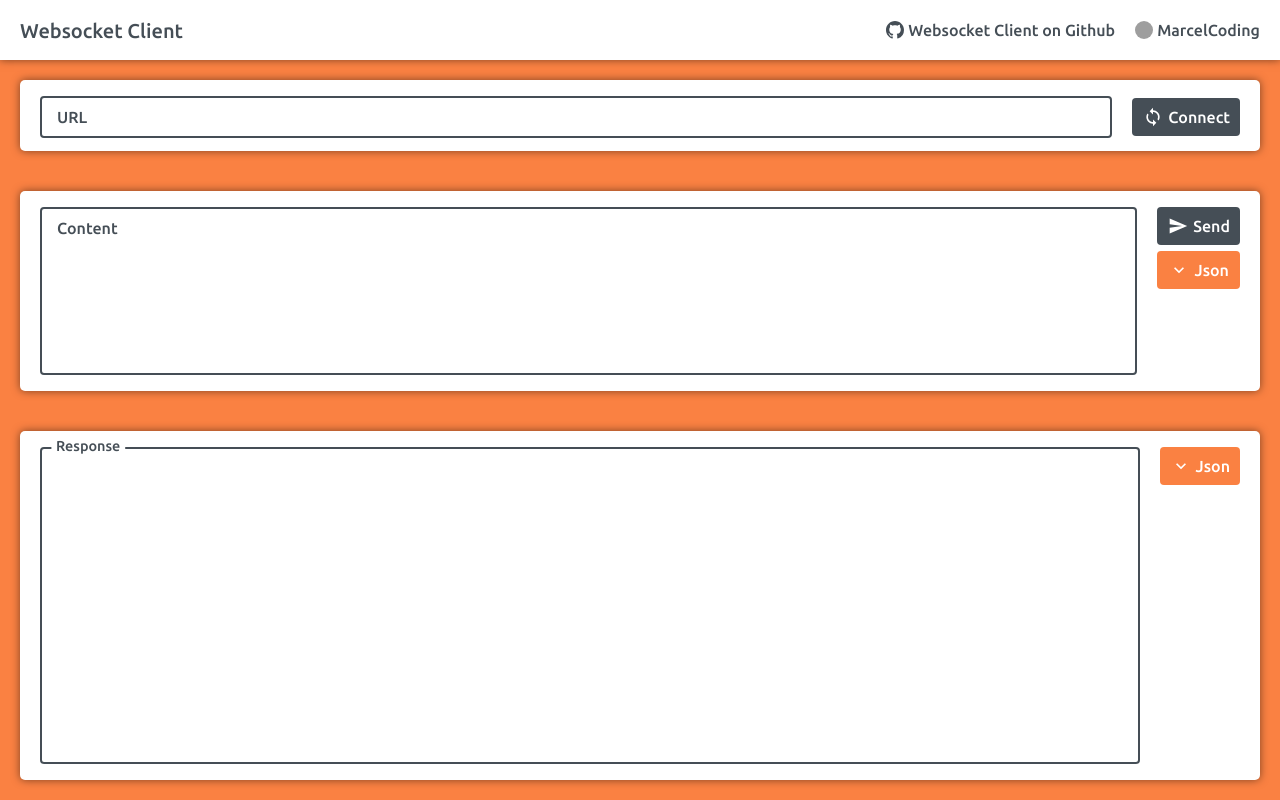
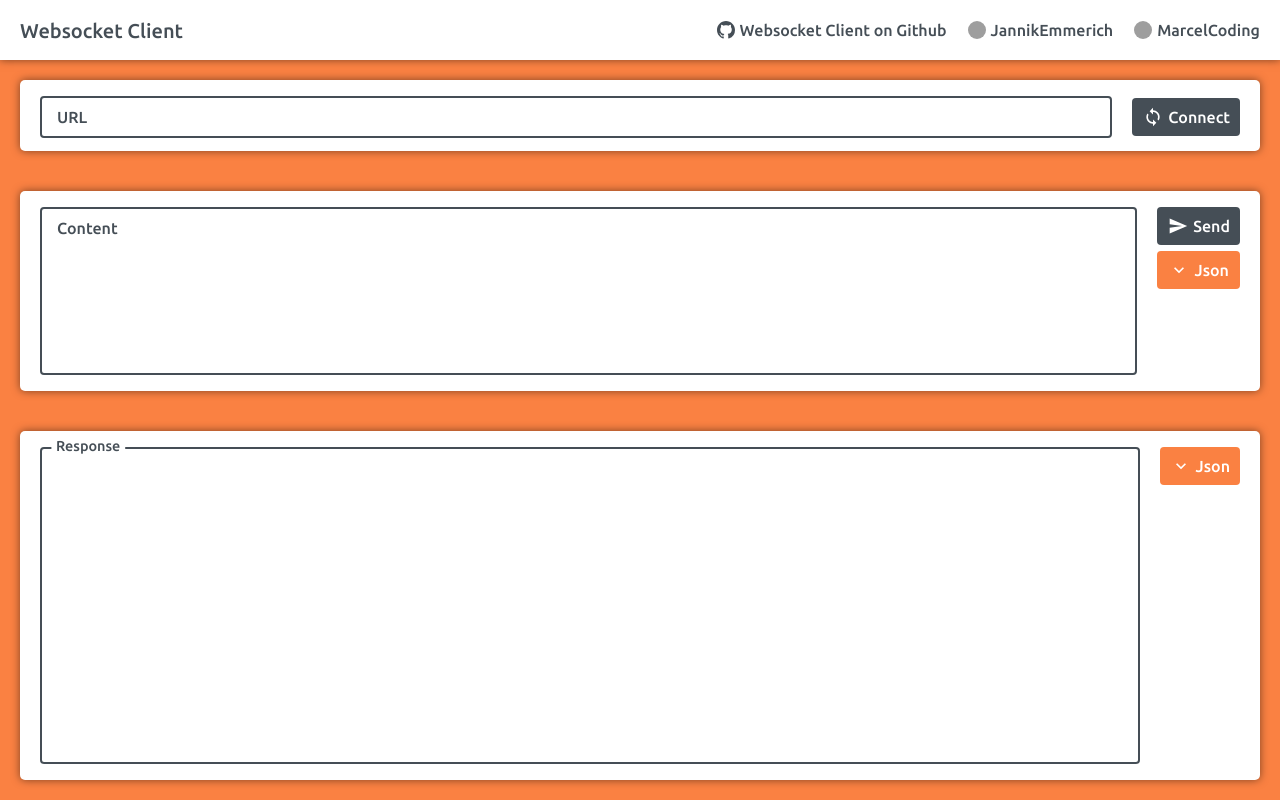
Before and after one commit to JannikEmmerich/websocket-client, an Angular app: page / in a window 1280 px wide. Built offline with nearby package versions, Linux system fonts and the light colour scheme; grey boxes are pictures that could not be loaded.

Commit message:
Updated Header

```diff
--- a/src/app/header/header.component.html
+++ b/src/app/header/header.component.html
@@ -2,12 +2,17 @@
   <div class="group">
     <h1>Websocket Client</h1>
   </div>
-  <div class="group"><a href="https://github.com/MarcelCoding/websocket-client" target="_blank">
-    <div class="icon">
-      <app-icon-github></app-icon-github>
-    </div>
-    <span>Websocket Client on Github</span>
-  </a>
+  <div class="group">
+    <a href="https://github.com/MarcelCoding/websocket-client" target="_blank">
+      <div class="icon">
+        <app-icon-github></app-icon-github>
+      </div>
+      <span>Websocket Client on Github</span>
+    </a>
+    <a href="https://github.com/JannikEmmerich" target="_blank">
+      <img alt="" src="https://github.com/JannikEmmerich.png?size=18">
+      <span>JannikEmmerich</span>
+    </a>
     <a href="https://github.com/MarcelCoding" target="_blank">
       <img alt="" src="https://github.com/MarcelCoding.png?size=18">
       <span>MarcelCoding</span>
--- a/src/app/header/header.component.scss
+++ b/src/app/header/header.component.scss
@@ -26,27 +26,36 @@ header {
       align-items: center;
 
       margin-left: $cube * 2;
-      height: $cube * 1.8;
+      height: $cube * 2;
 
       div.icon, img {
         height: 100%;
-        width: $cube * 1.8;
+        width: $cube * 2;
         margin-right: $cube * 0.4;
         border-radius: 50%;
+        border: $cube * 0.1 solid transparent;
+        transition: border $transition $transition-type;
       }
 
       span {
+        padding: $cube * 0.1 0;
         transition: color $transition $transition-type;
       }
 
-      &:hover span {
-        color: $primary;
+      &:hover {
+        div.icon, img {
+          border: $cube * 0.1 solid $primary;
+        }
+
+        span {
+          color: $primary;
+        }
       }
     }
   }
 }
 
-@media (max-width: 650px) {
+@media (max-width: 800px) {
   header div.group a span {
     display: none;
   }
--- a/src/index.html
+++ b/src/index.html
@@ -7,6 +7,8 @@
  |  \/  \/ \___|_.__/|___/\___/ \___|_|\_\___|\__| \_____/_|_|\___|_| |_|\__| |
  |                                                                            |
  | Github: https://github.com/MarcelCoding/websocket-client                   |
+ | Contributers: https://github.com/MarcelCoding                              |
+ |               https://github.com/JannikEmmerich                            |
  + - - - - - - - - - - - - - - - - - - - - - - - - - - - - - - - - - - - - - -->
 
 <!doctype html>
```
